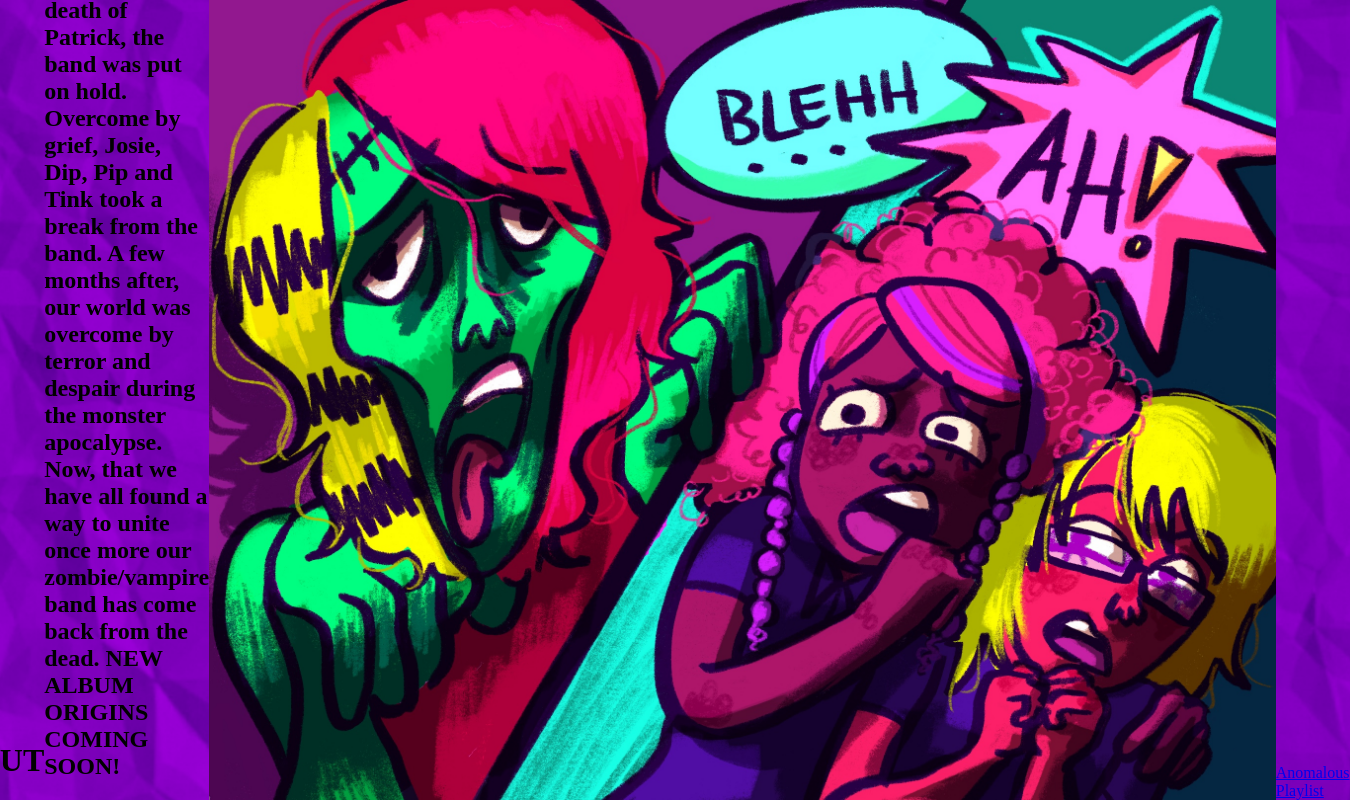
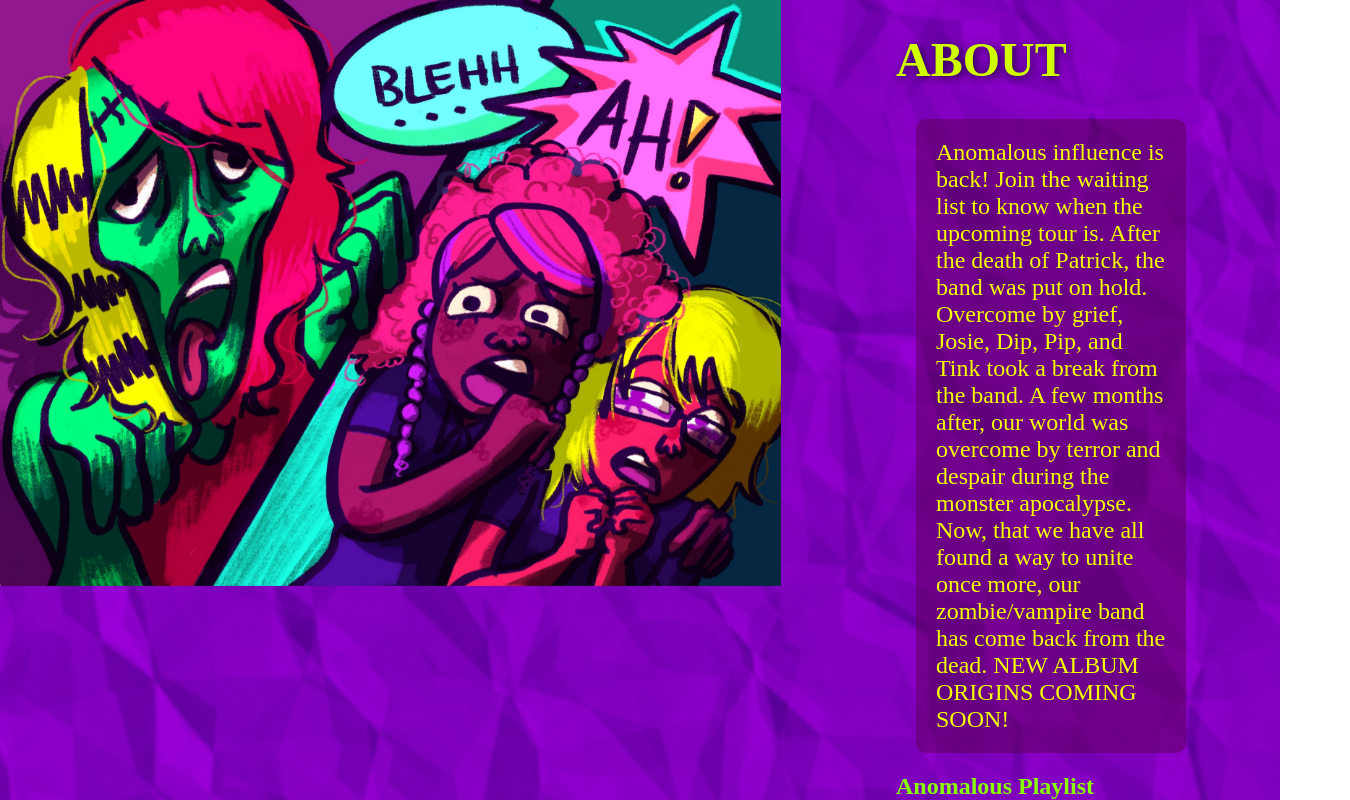
Before and after one commit to rachelespitia/Anomalous-Influence, a plain HTML site: page about.html in a window 1280 px wide. Shown: the whole page, 1350 px wide, since content can reach past the window. Drawn offline with Linux system fonts and the light colour scheme.

Commit message:
Update about.html

```diff
--- a/about.html
+++ b/about.html
@@ -1,11 +1,11 @@
 <!DOCTYPE html>
 <html lang="en">
+
 <head>
     <meta charset="UTF-8">
     <meta name="viewport" content="width=device-width, initial-scale=1.0">
     <title>About!</title>
     <style>
-        /* CSS for Image Display */
         body {
             margin: 0;
             height: 100vh;
@@ -15,25 +15,91 @@
             background-position: center;
             background-repeat: no-repeat;
             display: flex;
-            justify-content: center;
-            align-items: flex-end;
+            justify-content: flex-start;
+            align-items: center;
+            padding: 0;
+            position: relative;
         }
+
+        /* ABOUT title */
+        h1 {
+            font-size: 3rem;
+            /* Increased font size */
+            font-weight: bold;
+            color: rgb(208, 255, 0);
+            text-shadow: 2px 2px 8px rgb(31, 0, 59);
+            z-index: 100;
+        }
+
+        /* Main content text (H2) */
+        h2 {
+            font-size: 1.5rem;
+            /* Increased font size */
+            color: rgb(242, 255, 0);
+            text-align: left;
+            font-weight: 300;
+            z-index: 100;
+            margin: 20px;
+            background-color: rgba(92, 0, 84, 0.5);
+            padding: 20px;
+            border-radius: 10px;
+            max-width: 60%;
+            /* Increased width of text box */
+        }
+
+        /* Link Styling */
+        a {
+            font-size: 1.5rem;
+            /* Increased font size */
+            color: rgb(136, 255, 0);
+            text-decoration: none;
+            font-weight: bold;
+            z-index: 100;
+            margin-top: 20px;
+        }
+
+        /* CSS for Image Display */
         #origins-image {
-            max-width: 100%;
-            max-height: 100%;
+            position: fixed;
+            top: 0;
+            left: 0;
+            width: 61%;
+            /* Keeps the image on the left side */
+            height: auto;
+            /* Ensures the image maintains its aspect ratio */
             z-index: 10;
-            }
-        </style>
-    <body>
-    <h1>ABOUT</h1>
-    <H2> Anomalous influence is back! join the waitling list to know when the upcoming tour is.
-        after the death of Patrick, the band was put on hold. Overcome by grief, Josie, Dip, Pip and Tink took a break from the band.
-        A few months after, our world was overcome by terror and despair during the monster apocalypse.
-         Now, that we have all found a way to unite once more our zombie/vampire band has come back from the dead.
-         NEW ALBUM ORIGINS COMING SOON!
-    </H2>
+        }
+
+        /* Right-side container to hold title, text, and link */
+        .content {
+            margin-left: 70%;
+            /* Moves content to the right, alongside the image */
+            z-index: 100;
+            max-width: 45%;
+        }
+    </style>
+</head>
+
+<body>
+    <!-- Origins image aligned to the left -->
     <img id="origins-image" src="image/Anomalous_Influence_Origins.jpg" alt="Origins">
-    <a
-        href="https://open.spotify.com/playlist/3BNwY3U593cgthW0efsOZL?si=-qnWBVDJQqKa06WdezPJOw">Anomalous Playlist
-    </a>
+
+    <!-- Content on the right -->
+    <div class="content">
+        <h1>ABOUT</h1>
+        <h2>
+            Anomalous influence is back! Join the waiting list to know when the upcoming tour is.
+            After the death of Patrick, the band was put on hold. Overcome by grief, Josie, Dip, Pip, and Tink took a
+            break
+            from the band.
+            A few months after, our world was overcome by terror and despair during the monster apocalypse.
+            Now, that we have all found a way to unite once more, our zombie/vampire band has come back from the dead.
+            NEW ALBUM ORIGINS COMING SOON!
+        </h2>
+
+        <a href="https://open.spotify.com/playlist/3BNwY3U593cgthW0efsOZL?si=-qnWBVDJQqKa06WdezPJOw">Anomalous
+            Playlist</a>
+    </div>
 </body>
+
+</html>
```
